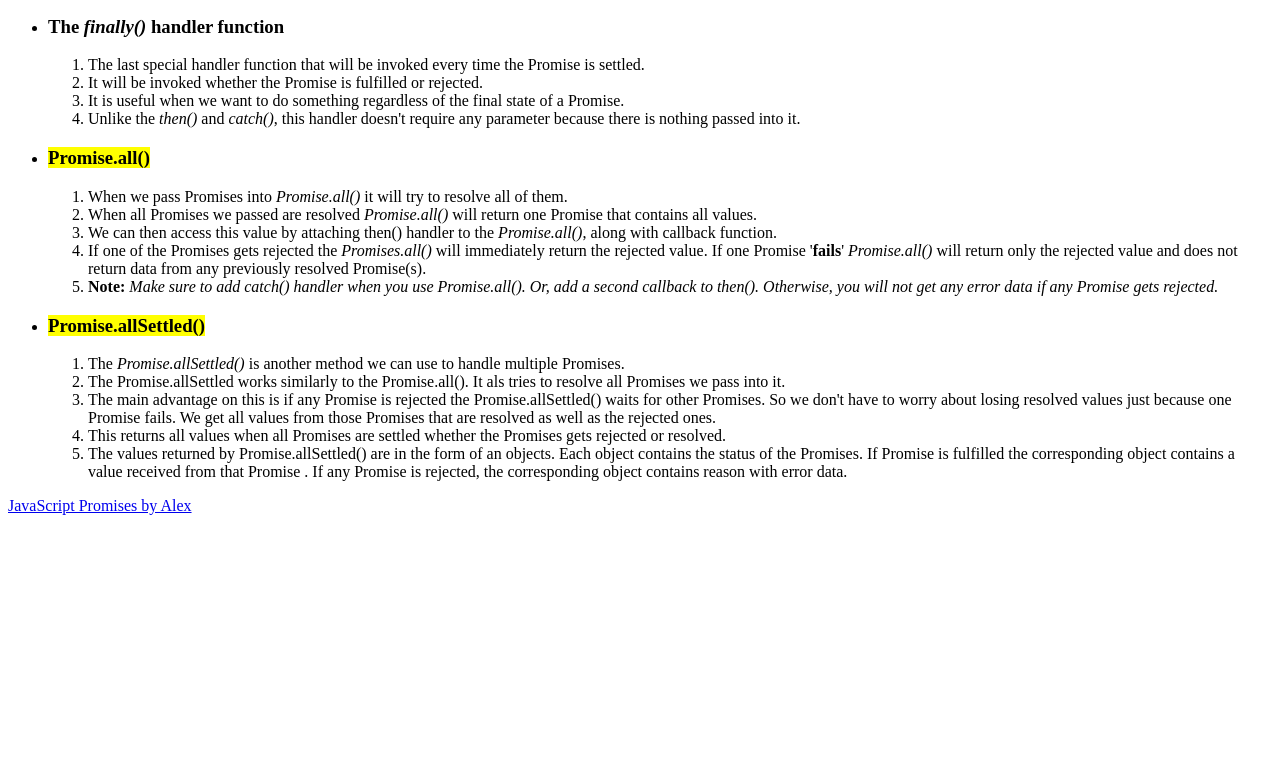
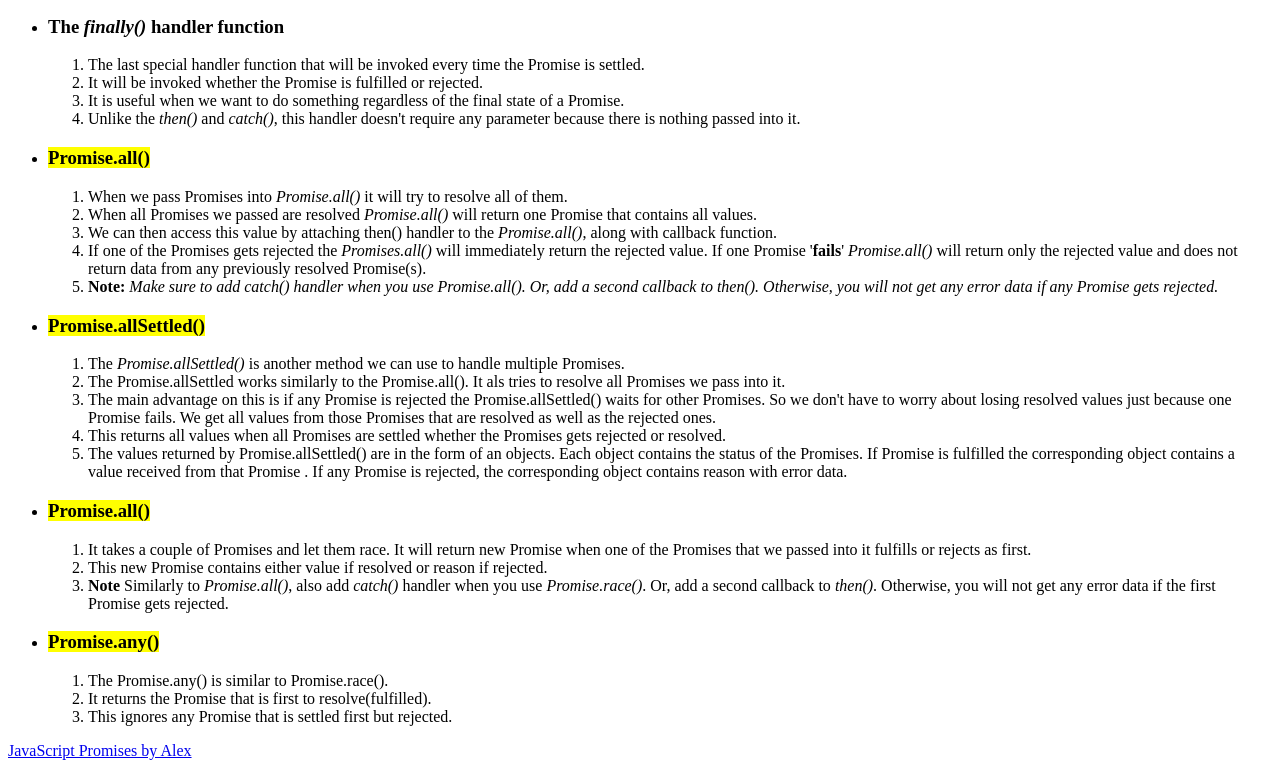
Before and after one commit to yugmani/promise-all-alex, a website: page index.html in a window 1280 px wide. Shown: the part 762-1530 px from the top of the page. Before the commit the page ends 1285 px from the top, so only its background shows below. Drawn offline with Linux system fonts and the light colour scheme.

Commit message:
Promise.any() example

```diff
--- a/index.html
+++ b/index.html
@@ -190,6 +190,34 @@
           </li>
         </ol>
       </li>
+      <li>
+        <h3><mark>Promise.all()</mark></h3>
+        <ol>
+          <li>
+            It takes a couple of Promises and let them race. It will return new
+            Promise when one of the Promises that we passed into it fulfills or
+            rejects as first.
+          </li>
+          <li>
+            This new Promise contains either value if resolved or reason if
+            rejected.
+          </li>
+          <li>
+            <strong>Note</strong> Similarly to <em>Promise.all()</em>, also add
+            <em>catch()</em> handler when you use <em>Promise.race()</em>. Or,
+            add a second callback to <em>then()</em>. Otherwise, you will not
+            get any error data if the first Promise gets rejected.
+          </li>
+        </ol>
+      </li>
+      <li>
+        <h3><mark>Promise.any()</mark></h3>
+        <ol>
+          <li>The Promise.any() is similar to Promise.race().</li>
+          <li>It returns the Promise that is first to resolve(fulfilled).</li>
+          <li>This ignores any Promise that is settled first but rejected.</li>
+        </ol>
+      </li>
     </ul>
   </div>
   <a href="https://blog.alexdevero.com/javascript-promises/"
```
Also changed, not shown: index.js (+45 -1 lines).
